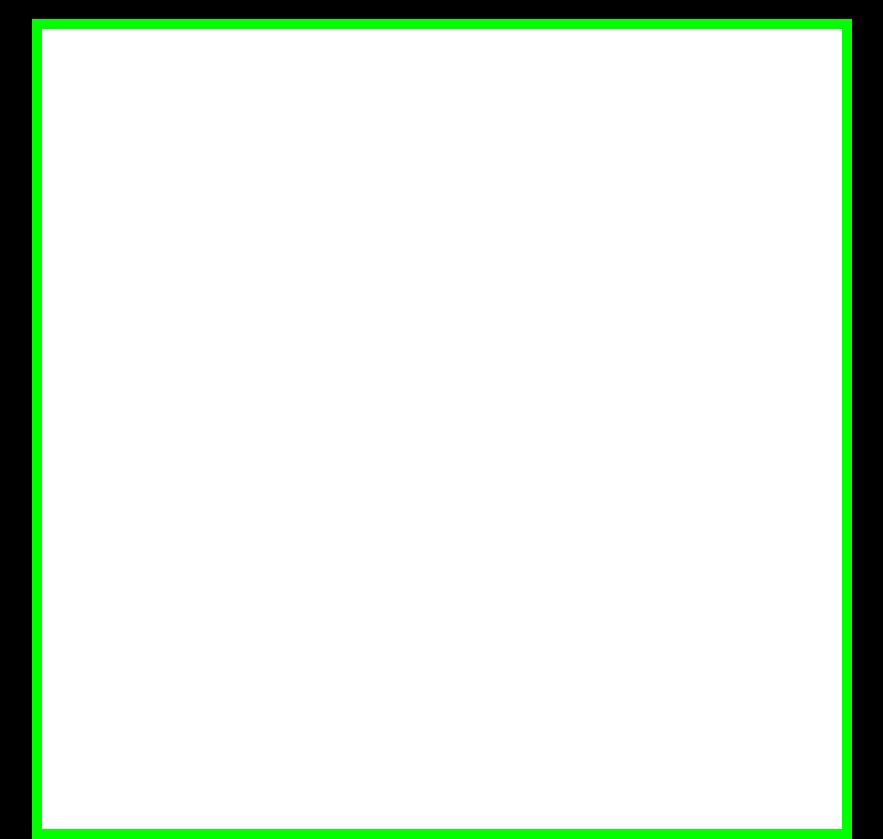
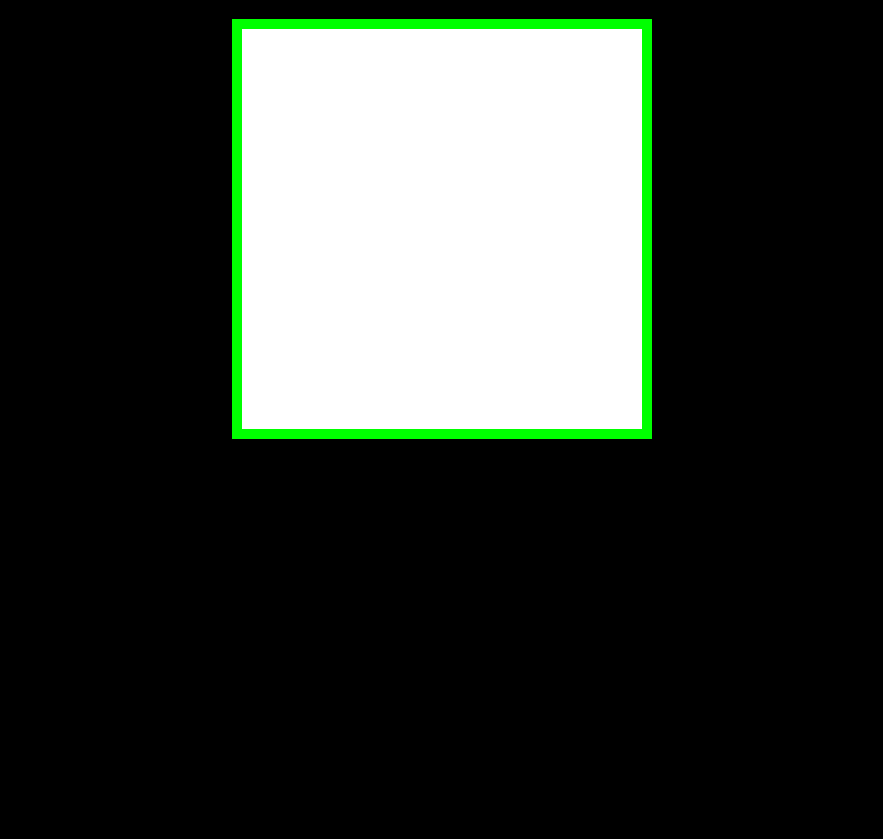
Before and after one commit to the-hdr/etch-a-sketch, a plain HTML site: page index.html in a window 1280 px wide. Shown: the part 56-895 px from the top of the page, without its empty margins (198-1081 px from the left). After the commit the page ends 800 px from the top, so only its background shows below. Drawn offline with Linux system fonts and the light colour scheme; a web font is replaced by a local one.

Commit message:
change board-size

```diff
--- a/styles.css
+++ b/styles.css
@@ -9,8 +9,8 @@ body
 
 #drawing-board
 {
-    height: 800px;
-    width: 800px;
+    height: 400px;
+    width: 400px;
 
     background-color: white;
 
@@ -32,8 +32,8 @@ body
 }
 
 #drawing-board div {
-    width: 3.125px;
-    height: 3.125px;
+    width: 1.5625px;
+    height: 1.5625px;
 
     /* text */
     font-size: 30px;
```
